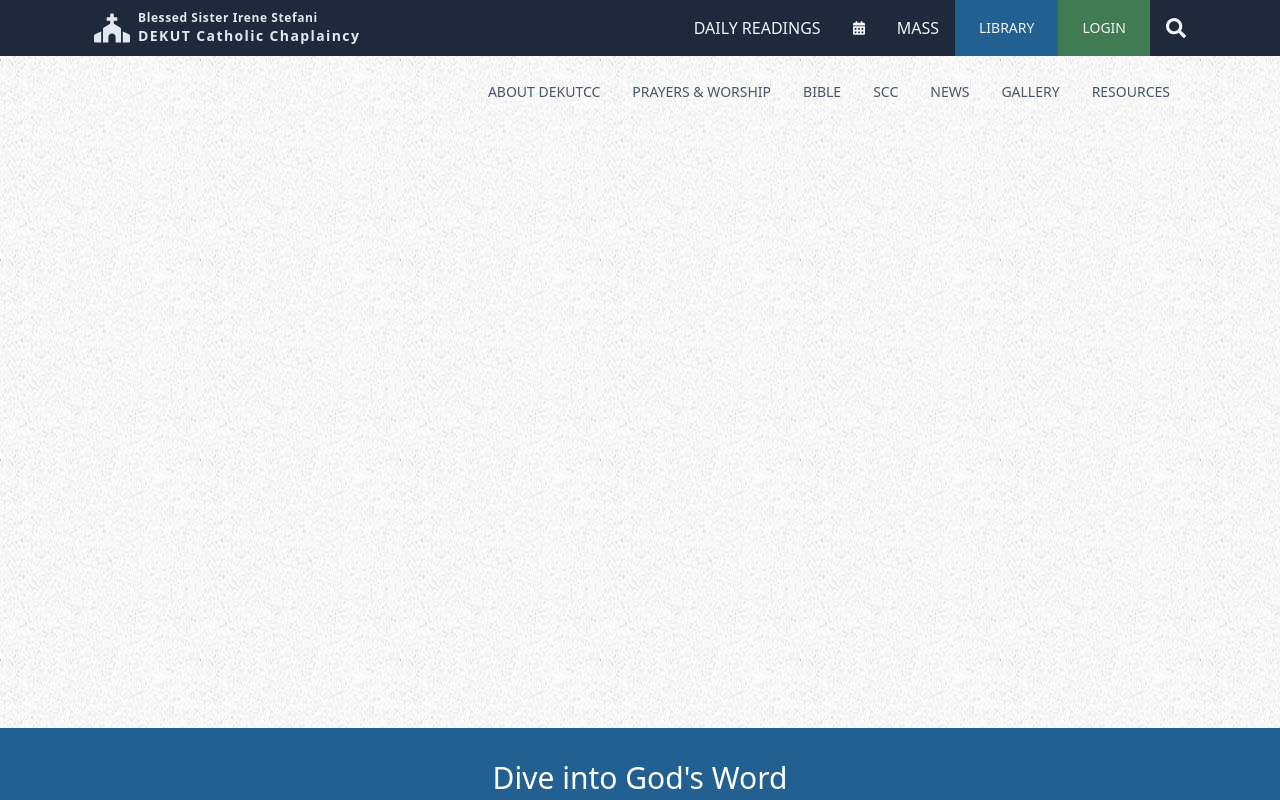
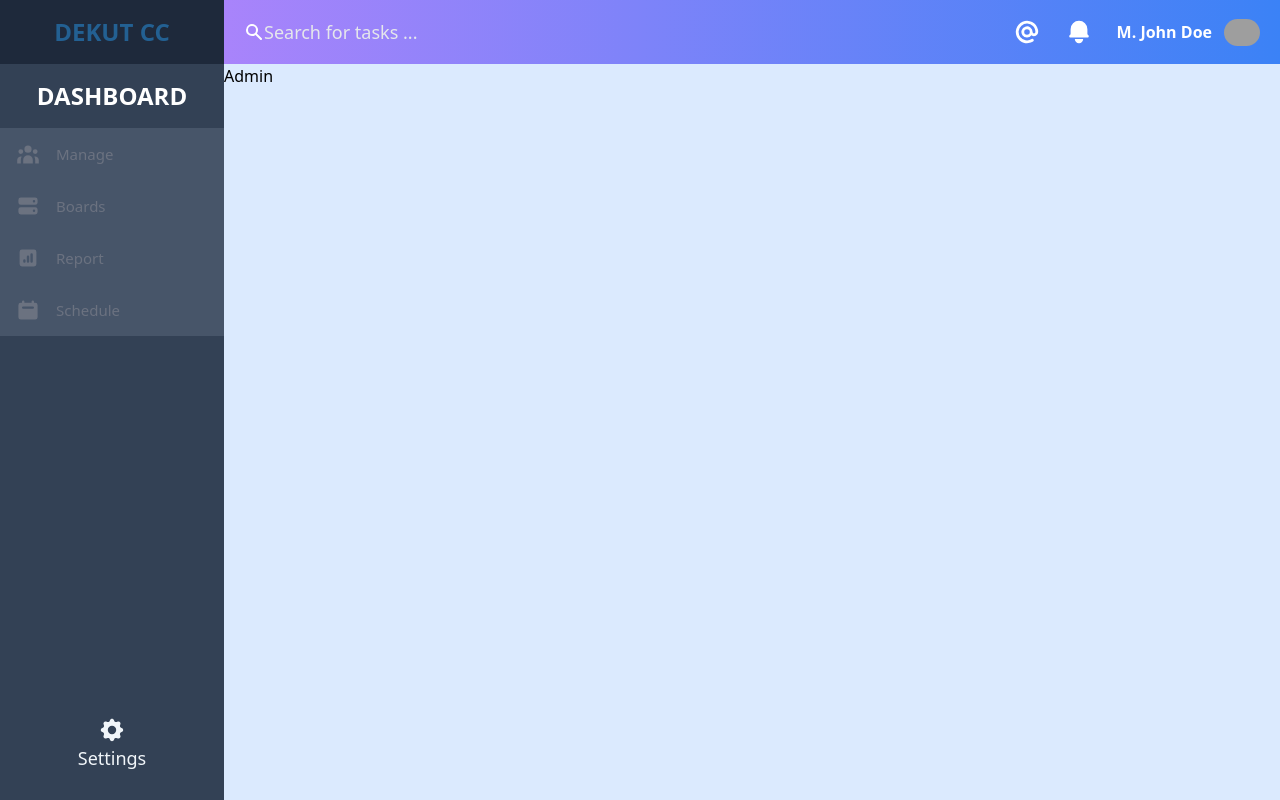
Before and after one commit to marville001/caweb-new, a React (Create React App) app: page /admin in a window 1280 px wide. Shown: the top 800 px of the page. Built offline with nearby package versions, Linux system fonts and the light colour scheme; grey boxes are pictures that could not be loaded.

Commit message:
Add admin side

```diff
--- a/src/App.js
+++ b/src/App.js
@@ -12,41 +12,225 @@ import Home from "./pages/Home";
 import Leadership from "./pages/Leadership";
 import Login from "./pages/Login";
 import Mass from "./pages/Mass";
+import NotFound from "./pages/NotFound";
 import Prayers from "./pages/Prayers";
 import Register from "./pages/Register";
 import ResetPassword from "./pages/ResetPassword";
 import Scc from "./pages/Scc";
 import SccLeadership from "./pages/SccLeadership";
+import AdminDashboard from "./admin/AdminDashboard";
+
+const MainLayout = ({ children }) => {
+  return (
+    <div className="min-h-[75vh]">
+      <Header />
+      {children}
+      <Footer />
+    </div>
+  );
+};
 
 function App() {
   return (
     <div className="overflow-x-hidden">
-      <Header />
-      <div className="min-h-[75vh]">
-        <Routes>
-          <Route exact path="/" element={<Home />} />
-          <Route exact path="/login" element={<Login />} />
-          <Route exact path="/register" element={<Register />} />
-          <Route exact path="/forgot-password" element={<ForgotPassword />} />
-          <Route exact path="/reset-password" element={<ResetPassword />} />
-          <Route exact path="/events" element={<Events />} />
-          <Route exact path="/readings" element={<Home />} />
-          <Route exact path="/about" element={<About />} />
-          <Route exact path="/contact-us" element={<Contact />} />
-          <Route exact path="/leadership" element={<Leadership />} />
-          <Route exact path="/leadership/scc" element={<SccLeadership />} />
-          <Route exact path="/daily-readings" element={<DailyReadings />} />
-          <Route exact path="/mass" element={<Mass />} />
-          <Route exact path="/prayers" element={<Prayers />} />
-          <Route exact path="/scc" element={<Scc />} />
-          <Route exact path="/bible" element={<CommingSoon />} />
-          <Route exact path="/library" element={<CommingSoon />} />
-          <Route exact path="/gallery" element={<CommingSoon />} />
-          <Route exact path="/resources" element={<CommingSoon />} />
-          <Route exact path="/get-connected" element={<GetConnected />} />
-        </Routes>
-      </div>
-      <Footer />
+      {/* <Header /> */}
+      {/* <div className="min-h-[75vh]"> */}
+      <Routes>
+        <Route
+          exact
+          path="/"
+          element={
+            <MainLayout>
+              <Home />
+            </MainLayout>
+          }
+        />
+        <Route
+          exact
+          path="/login"
+          element={
+            <MainLayout>
+              <Login />
+            </MainLayout>
+          }
+        />
+        <Route
+          exact
+          path="/register"
+          element={
+            <MainLayout>
+              <Register />
+            </MainLayout>
+          }
+        />
+        <Route
+          exact
+          path="/forgot-password"
+          element={
+            <MainLayout>
+              <ForgotPassword />
+            </MainLayout>
+          }
+        />
+        <Route
+          exact
+          path="/reset-password"
+          element={
+            <MainLayout>
+              <ResetPassword />
+            </MainLayout>
+          }
+        />
+        <Route
+          exact
+          path="/events"
+          element={
+            <MainLayout>
+              <Events />
+            </MainLayout>
+          }
+        />
+        <Route
+          exact
+          path="/readings"
+          element={
+            <MainLayout>
+              <Home />
+            </MainLayout>
+          }
+        />
+        <Route
+          exact
+          path="/about"
+          element={
+            <MainLayout>
+              <About />
+            </MainLayout>
+          }
+        />
+        <Route
+          exact
+          path="/contact-us"
+          element={
+            <MainLayout>
+              <Contact />
+            </MainLayout>
+          }
+        />
+        <Route
+          exact
+          path="/leadership"
+          element={
+            <MainLayout>
+              <Leadership />
+            </MainLayout>
+          }
+        />
+        <Route
+          exact
+          path="/leadership/scc"
+          element={
+            <MainLayout>
+              <SccLeadership />
+            </MainLayout>
+          }
+        />
+        <Route
+          exact
+          path="/daily-readings"
+          element={
+            <MainLayout>
+              <DailyReadings />
+            </MainLayout>
+          }
+        />
+        <Route
+          exact
+          path="/mass"
+          element={
+            <MainLayout>
+              <Mass />
+            </MainLayout>
+          }
+        />
+        <Route
+          exact
+          path="/prayers"
+          element={
+            <MainLayout>
+              <Prayers />
+            </MainLayout>
+          }
+        />
+        <Route
+          exact
+          path="/scc"
+          element={
+            <MainLayout>
+              <Scc />
+            </MainLayout>
+          }
+        />
+        <Route
+          exact
+          path="/bible"
+          element={
+            <MainLayout>
+              <CommingSoon />
+            </MainLayout>
+          }
+        />
+        <Route
+          exact
+          path="/library"
+          element={
+            <MainLayout>
+              <CommingSoon />
+            </MainLayout>
+          }
+        />
+        <Route
+          exact
+          path="/gallery"
+          element={
+            <MainLayout>
+              <CommingSoon />
+            </MainLayout>
+          }
+        />
+        <Route
+          exact
+          path="/resources"
+          element={
+            <MainLayout>
+              <CommingSoon />
+            </MainLayout>
+          }
+        />
+        <Route
+          exact
+          path="/get-connected"
+          element={
+            <MainLayout>
+              <GetConnected />
+            </MainLayout>
+          }
+        />
+        <Route
+          path="/admin"
+          element={<AdminDashboard />}
+        />
+        <Route
+          path="*"
+          element={
+            <MainLayout>
+              <NotFound />
+            </MainLayout>
+          }
+        />
+      </Routes>
+      {/* </div> */}
+      {/* <Footer /> */}
     </div>
   );
 }
--- /dev/null
+++ b/src/admin/AdminDashboard.jsx
@@ -0,0 +1,14 @@
+import React from "react";
+import Layout from "./components/Layout";
+
+const AdminDashboard = () => {
+  return (
+    <Layout>
+      <div className="p-0 flex flex-col h-screen">
+        <h4>Admin</h4>
+      </div>
+    </Layout>
+  );
+};
+
+export default AdminDashboard;
--- /dev/null
+++ b/src/admin/components/Layout.jsx
@@ -0,0 +1,17 @@
+import React from 'react';
+import TopBar from './TopBar';
+import SideBar from './SideBar';
+
+function Layout({children}) {
+    return (
+        <div className="min-w-full min-h-screen  h-screen overflow-hidden bg-blue-100">
+            <TopBar/>
+            <SideBar/>
+            <main className="ml-56 pt-16">
+                {children}
+            </main>
+        </div>
+    );
+}
+
+export default Layout;
--- /dev/null
+++ b/src/admin/components/SideBar/index.jsx
@@ -0,0 +1,56 @@
+import React from "react";
+import {
+  HiUserGroup,
+  HiServer,
+  HiCalendar,
+  HiChartSquareBar,
+  HiCog,
+} from "react-icons/hi";
+import { Link, NavLink } from "react-router-dom";
+
+const SideBar = () => {
+  return (
+    <div className="fixed inset-y-0 left-0 bg-white w-56">
+      <h1
+        className="flex items-center justify-center text-2xl
+            h-16 bg-slate-800 text-dodge-blue font-bold"
+      >
+        DEKUT CC
+      </h1>
+      <div className="flex bg-slate-700 flex-col text-lg h-full relative">
+        <h2
+          className="flex items-center justify-center text-2xl
+            h-16 text-white font-bold"
+        >
+          DASHBOARD
+        </h2>
+        <SideLink to="/admin" text="Manage" icon={HiUserGroup} />
+        <SideLink to="/admin/nnn" text="Boards" icon={HiServer} />
+        <SideLink to="/" text="Report" icon={HiChartSquareBar} />
+        <SideLink to="/" text="Schedule" icon={HiCalendar} />
+        <Link
+          to="/admin/setting"
+          className="absolute flex justify-center items-center flex-col
+                py-7 text-slate-100 bottom-16 inset-x-0"
+        >
+          <HiCog className="w-7 h-7" />
+          Settings
+        </Link>
+      </div>
+    </div>
+  );
+};
+
+const SideLink = ({ text, to, icon: Icon }) => (
+  <NavLink
+    to={to}
+    className={(isActive) =>
+      `flex py-3 items-center text-gray-500 px-4 ${isActive && "bg-slate-600"}`
+    }
+  >
+    <Icon className="w-6 h-6 mr-4" />
+    <span className="text-[15px]">{text}</span>
+  </NavLink>
+);
+
+export default SideBar;
--- /dev/null
+++ b/src/admin/components/TopBar/index.jsx
@@ -0,0 +1,38 @@
+import React from "react";
+import { HiSearch, HiAtSymbol, HiBell } from "react-icons/hi";
+
+const TopBar = () => {
+  return (
+    <div
+      className="h-16 pl-56 fixed bg-gradient-to-r from-purple-400
+        to-blue-500 w-full flex items-center justify-between pr-5"
+    >
+      <div className="flex px-5 items-center">
+        <HiSearch className="w-5 h-5 text-white" />
+        <input
+          type="text"
+          placeholder="Search for tasks ..."
+          className=" bg-transparent border-0 text-white placeholder-gray-200
+                outline-none focus:ring-0 text-lg"
+        />
+      </div>
+      <div className="flex space-x-6">
+        <HiAtSymbol className="w-7 h-7 text-white" />
+        <HiBell className="w-7 h-7 text-white" />
+        <div className="flex items-center text-white">
+          <h3 className="font-bold mr-3">M. John Doe</h3>
+          <img
+            src="https://randomuser.me/api/portraits/men/75.jpg"
+            width="36"
+            height="36"
+            objectFit="cover"
+            className=" rounded-full "
+            alt=""
+          />
+        </div>
+      </div>
+    </div>
+  );
+};
+
+export default TopBar;
--- /dev/null
+++ b/src/pages/NotFound.jsx
@@ -0,0 +1,29 @@
+import React from "react";
+import { Link } from "react-router-dom";
+
+const NotFound = () => {
+  return (
+    <div class="container min-h-[80vh]">
+      <div class="max-w-xl m-auto  flex py-10 justify-center">
+        <div class="bg-white shadow overflow-hidden sm:rounded-lg pb-8">
+          <div class="border-t border-gray-200 text-center pt-8">
+            <h1 class="text-7xl font-bold text-purple-400">404</h1>
+            <h1 class="text-4xl font-medium py-8">oops! Page not found</h1>
+            <p class="text-xl pb-8 px-12 font-medium">
+              Oops! The page you are looking for does not exist. It might have
+              been moved or deleted.
+            </p>
+            <Link to="/" class="bg-dodge-blue text-white font-semibold px-6 py-3 rounded-md mr-6">
+              HOME
+            </Link>
+            <Link to="/contact-us" class="bg-sea-green text-white font-semibold px-6 py-3 rounded-md">
+              Contact Us
+            </Link>
+          </div>
+        </div>
+      </div>
+    </div>
+  );
+};
+
+export default NotFound;
--- a/tailwind.config.js
+++ b/tailwind.config.js
@@ -1,5 +1,6 @@
 module.exports = {
   content: ["./src/**/*.{js,jsx,ts,tsx}"],
+  darkMode: 'class',
   theme: {
     container: {
       center: true,
```
Also changed, not shown: src/admin/hooks/useDarkMode.jsx (added, +42 -0 lines).
